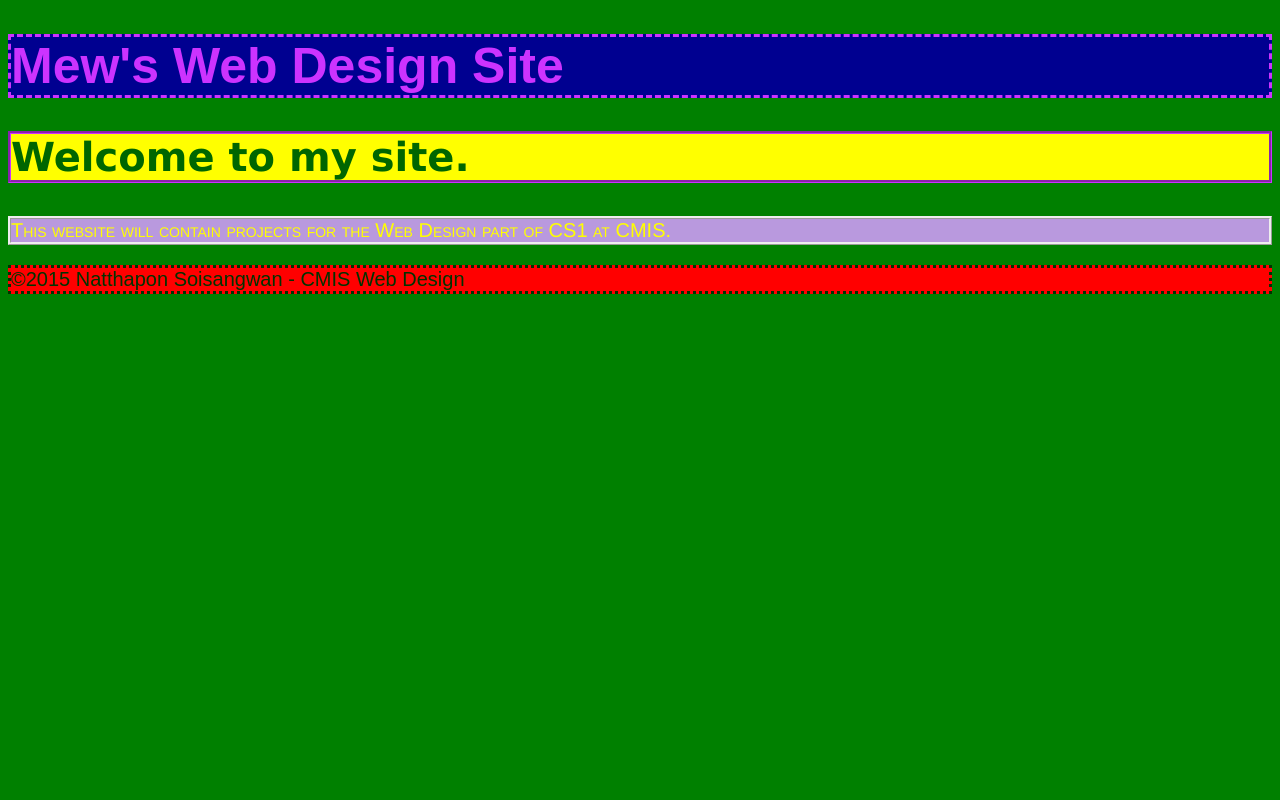
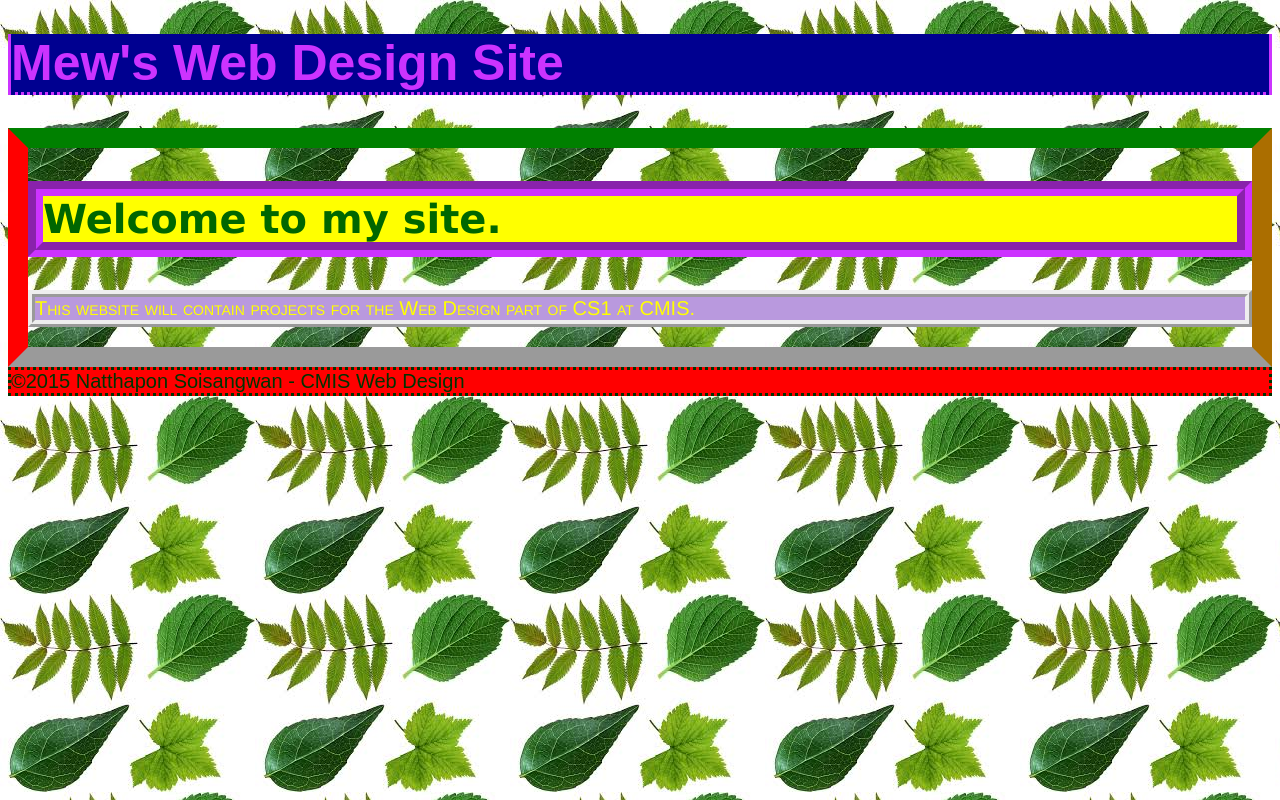
Before and after one commit to mew1837-cmis/mew1837-cmis-wd, a plain HTML site: page index.html in a window 1280 px wide. Drawn offline with Linux system fonts and the light colour scheme.

Commit message:
Added images.jpg and modified index.html and main.css for CSS Basics Assignment

```diff
--- a/main.css
+++ b/main.css
@@ -20,12 +20,21 @@ body{
 	background-color: green;
 	background-image: url("images.jpg");
 }
+main{
+	border-style:outset;
+	border-width: 20px;
+	border-left-color:red;
+	border-right-color:orange;
+	border-top-color:green;
+	border-bottom-color:black blue;
+}
 h1{
 	background-color: #000090;
 	color: #CC33FF;
 	font-family: "Arial";
 	font-size: 50px;
-	border-style: dashed;
+	border-style: dotted solid;
+	border-top-width: 0px;
 }
 h2{
 	background-color: yellow;
@@ -34,6 +43,7 @@ h2{
 	font-size: 40px;
 	border-color: #CC33FF;
 	border-style: groove;
+	border-width: 15px;
 }
 p{
 	background-color: #b999de;
@@ -42,6 +52,8 @@ p{
 	font-size: 20px;
 	font-variant:small-caps;
 	border-style: ridge;
+	border-width: 7px;
+
 }
 footer{
 	background-color: red;
```
Also changed, not shown: index.html (+1 -0 lines), images.jpg (added).
